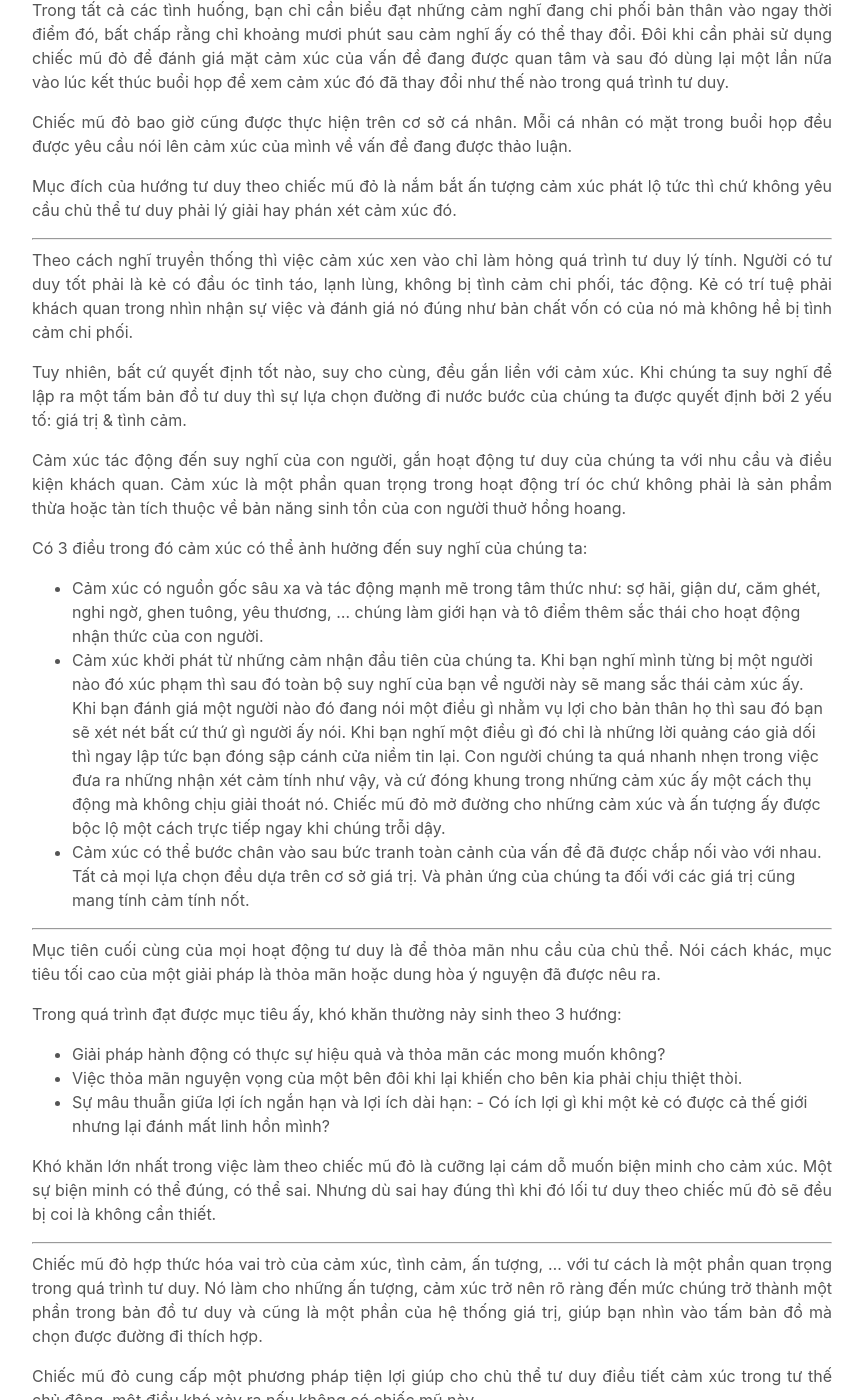
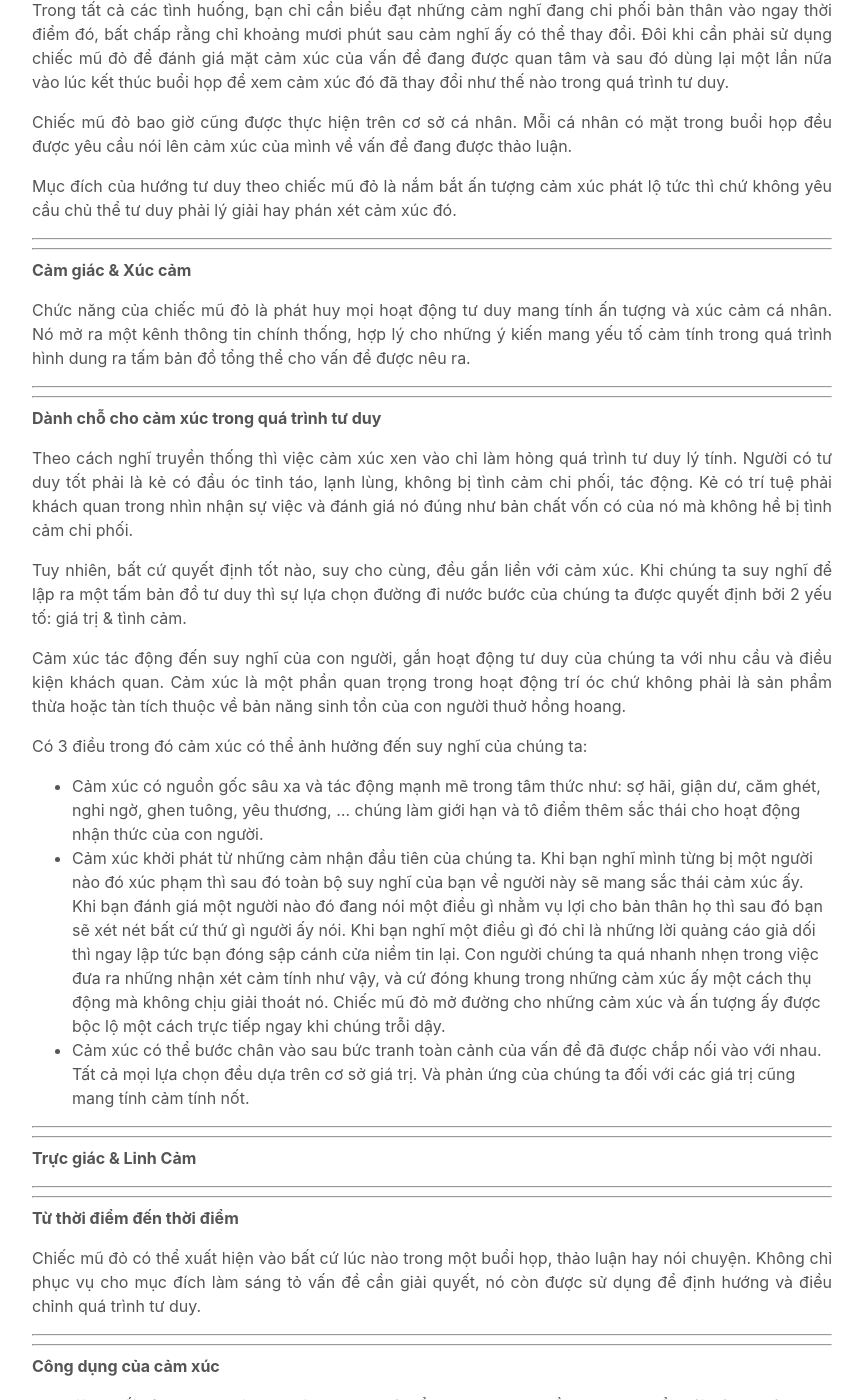
Before and after one commit to AnNamThuQuan/annamthuquan.github.io, a Jekyll site: the page built from _posts/2019-12-19-six-thinking-hats-p4.md, in a window 1280 px wide and 1400 px high, scrolled down 812 px. Shown: the whole window, without its empty margins (208-1071 px from the left). Built offline with Jekyll 4.4.1, drawn with Linux system fonts in a browser that asks for light colours.

Commit message:
Six Thinking Hats

```diff
--- a/_posts/2019-12-19-six-thinking-hats-p4.md
+++ b/_posts/2019-12-19-six-thinking-hats-p4.md
@@ -21,6 +21,16 @@ Chiếc mũ đỏ bao giờ cũng được thực hiện trên cơ sở cá nhâ
 Mục đích của hướng tư duy theo chiếc mũ đỏ là nắm bắt ấn tượng cảm xúc phát lộ tức thì chứ không yêu cầu chủ thể tư duy phải lý giải hay phán xét cảm xúc đó.
 
 ***
+***
+
+**Cảm giác & Xúc cảm**
+
+Chức năng của chiếc mũ đỏ là phát huy mọi hoạt động tư duy mang tính ấn tượng và xúc cảm cá nhân. Nó mở ra một kênh thông tin chính thống, hợp lý cho những ý kiến mang yếu tố cảm tính trong quá trình hình dung ra tấm bản đồ tổng thể cho vấn đề được nêu ra.
+
+***
+***
+
+**Dành chỗ cho cảm xúc trong quá trình tư duy**
 
 Theo cách nghĩ truyền thống thì việc cảm xúc xen vào chỉ làm hỏng quá trình tư duy lý tính. Người có tư duy tốt phải là kẻ có đầu óc tỉnh táo, lạnh lùng, không bị tình cảm chi phối, tác động. Kẻ có trí tuệ phải khách quan trong nhìn nhận sự việc và đánh giá nó đúng như bản chất vốn có của nó mà không hề bị tình cảm chi phối.
 
@@ -35,6 +45,21 @@ Có 3 điều trong đó cảm xúc có thể ảnh hưởng đến suy nghĩ c
 * Cảm xúc có thể bước chân vào sau bức tranh toàn cảnh của vấn đề đã được chắp nối vào với nhau. Tất cả mọi lựa chọn đều dựa trên cơ sở giá trị. Và phản ứng của chúng ta đối với các giá trị cũng mang tính cảm tính nốt.
 
 ***
+***
+
+**Trực giác & Linh Cảm**
+
+***
+***
+
+**Từ thời điểm đến thời điểm**
+
+Chiếc mũ đỏ có thể xuất hiện vào bất cứ lúc nào trong một buổi họp, thảo luận hay nói chuyện. Không chỉ phục vụ cho mục đích làm sáng tỏ vấn đề cần giải quyết, nó còn được sử dụng để định hướng và điều chỉnh quá trình tư duy.
+
+***
+***
+
+**Công dụng của cảm xúc**
 
 Mục tiên cuối cùng của mọi hoạt động tư duy là để thỏa mãn nhu cầu của chủ thể. Nói cách khác, mục tiêu tối cao của một giải pháp là thỏa mãn hoặc dung hòa ý nguyện đã được nêu ra.
 
@@ -44,8 +69,14 @@ Trong quá trình đạt được mục tiêu ấy, khó khăn thường nảy s
 * Việc thỏa mãn nguyện vọng của một bên đôi khi lại khiến cho bên kia phải chịu thiệt thòi.
 * Sự mâu thuẫn giữa lợi ích ngắn hạn và lợi ích dài hạn: - Có ích lợi gì khi một kẻ có được cả thế giới nhưng lại đánh mất linh hồn mình?
 
+***
+***
+
+**Ngôn ngữ của cảm xúc**
+
 Khó khăn lớn nhất trong việc làm theo chiếc mũ đỏ là cưỡng lại cám dỗ muốn biện minh cho cảm xúc. Một sự biện minh có thể đúng, có thể sai. Nhưng dù sai hay đúng thì khi đó lối tư duy theo chiếc mũ đỏ sẽ đều bị coi là không cần thiết.
 
+***
 ***
 
 Chiếc mũ đỏ hợp thức hóa vai trò của cảm xúc, tình cảm, ấn tượng, ... với tư cách là một phần quan trọng trong quá trình tư duy. Nó làm cho những ấn tượng, cảm xúc trở nên rõ ràng đến mức chúng trở thành một phần trong bản đồ tư duy và cũng là một phần của hệ thống giá trị, giúp bạn nhìn vào tấm bản đồ mà chọn được đường đi thích hợp.
```
Also changed, not shown: _posts/2019-12-20-six-thinking-hats-p5.md (+15 -0 lines), _posts/2019-12-25-six-thinking-hats-p6.md (+19 -0 lines), _posts/2019-12-30-six-thinking-hats-p9.md (added, +95 -0 lines), _posts/2019-12-31-six-thinking-hats-p10.md (added, +18 -0 lines).
